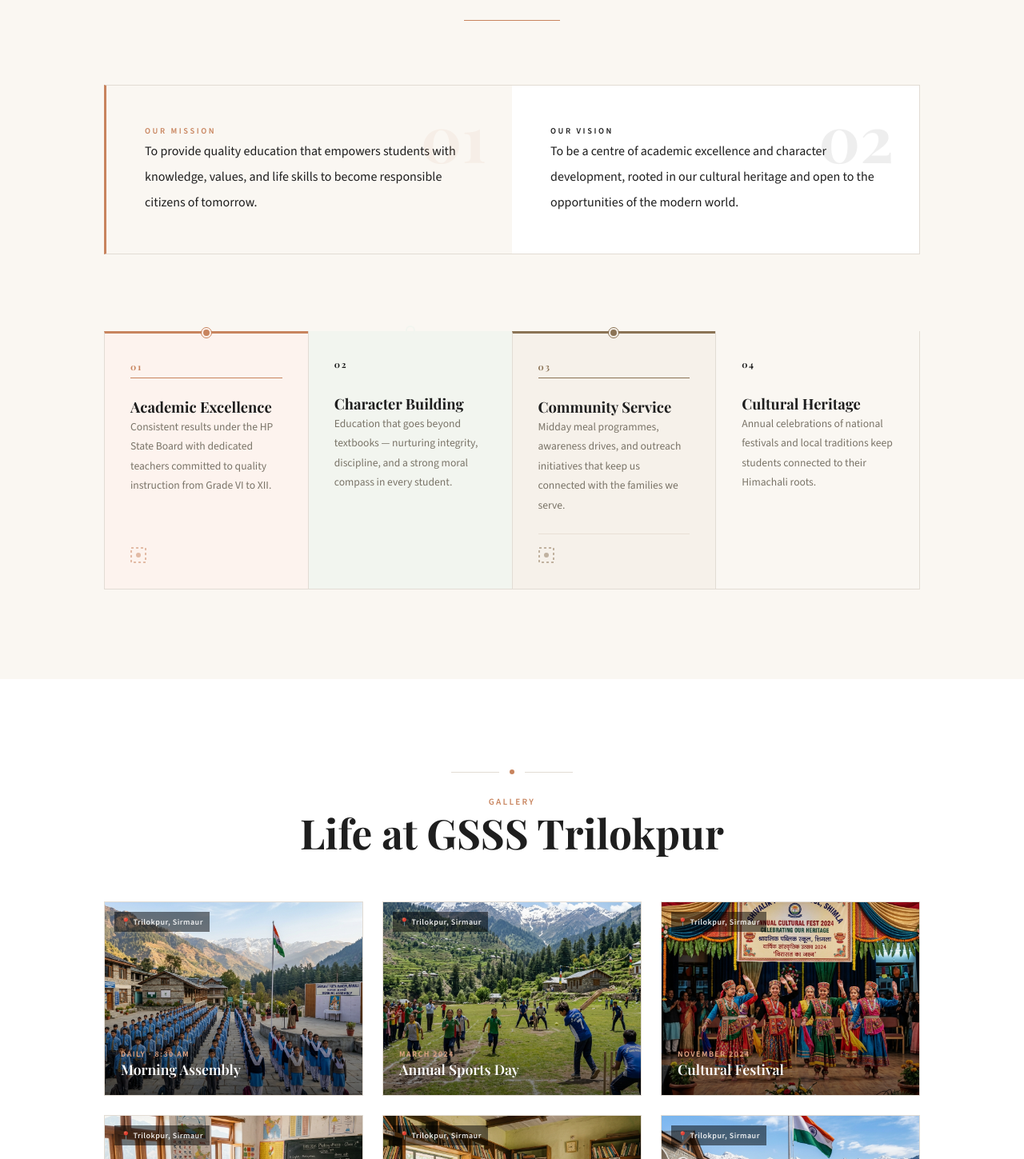
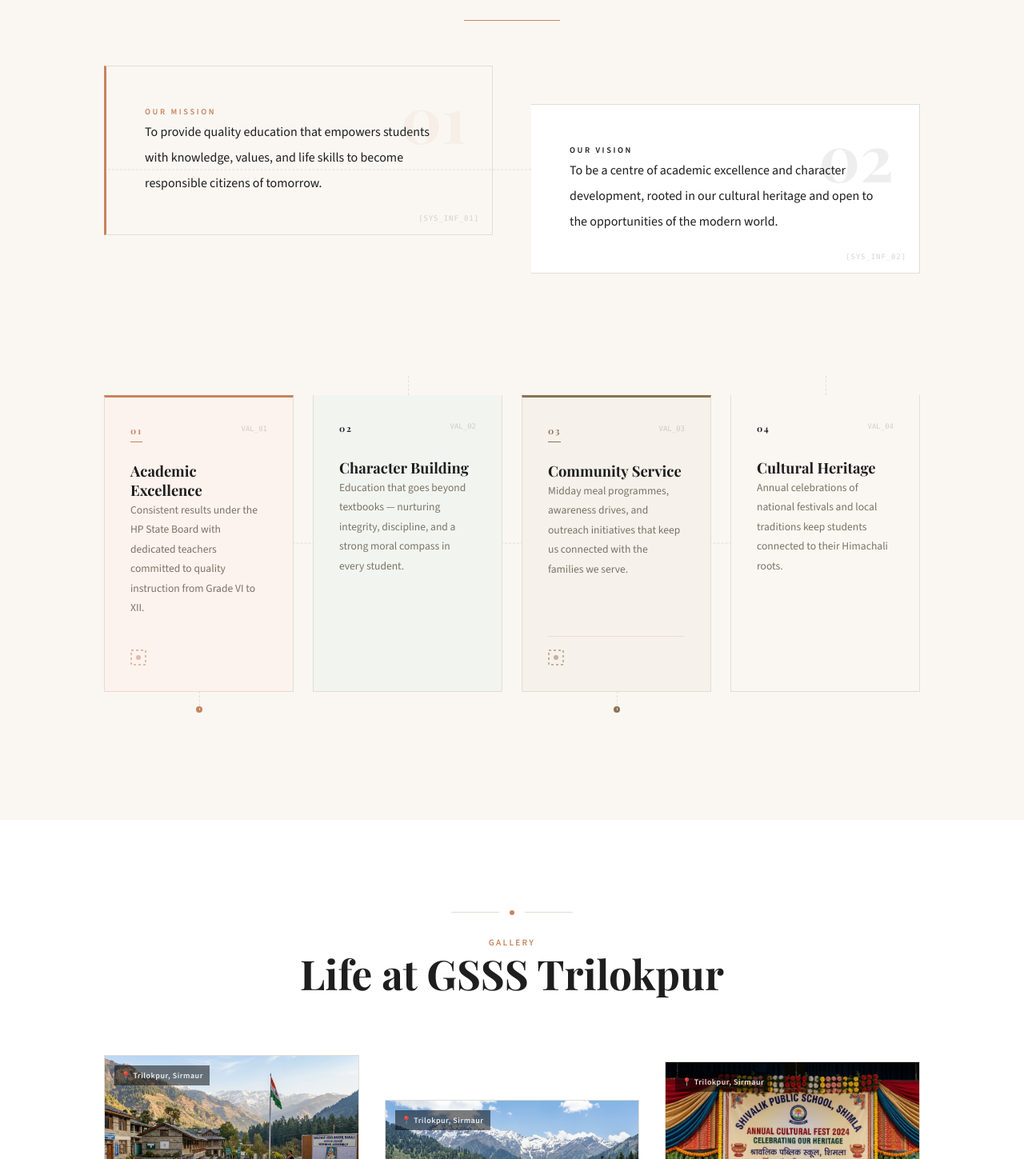
Before and after one commit to KhushiBagga20/GSSS-school-site, a Next.js app: page / in a window 1280 px wide. Shown: the part 981-2430 px from the top of the page at 80% size. Built offline with nearby package versions, Linux system fonts and the light colour scheme.

Commit message:
design: replace principal picture, add background grid, stagger cards across other sections

```diff
--- a/app/globals.css
+++ b/app/globals.css
@@ -30,6 +30,10 @@
 
 body {
   background-color: var(--color-bg);
+  background-image:
+    linear-gradient(to right, rgba(107, 127, 94, 0.035) 1px, transparent 1px),
+    linear-gradient(to bottom, rgba(107, 127, 94, 0.035) 1px, transparent 1px);
+  background-size: 50px 50px;
   color: var(--color-dark);
   font-family: var(--font-body);
   line-height: 1.7;
--- a/components/Amenities/Amenities.tsx
+++ b/components/Amenities/Amenities.tsx
@@ -239,7 +239,7 @@
                   </div>
 
                   {/* Bottom descriptive block */}
-                  <div style={{ borderTop: '1px solid var(--color-border)', paddingTop: '12px' }}>
+                  <div style={{ borderTop: '1px solid var(--color-border)', paddingTop: '12px' }} className="flex justify-between items-end gap-4">
                     <p
                       style={{
                         fontFamily: 'var(--font-body)',
@@ -247,9 +247,13 @@
                         color: 'var(--color-muted)',
                         lineHeight: 1.5,
                       }}
+                      className="flex-1"
                     >
                       {details.subtext}
                     </p>
+                    <span className="text-[8px] font-mono text-muted/20 select-none tracking-widest hidden sm:inline whitespace-nowrap">
+                      [30.54°N]
+                    </span>
                   </div>
                 </motion.div>
               );
--- a/components/Gallery/Gallery.tsx
+++ b/components/Gallery/Gallery.tsx
@@ -151,9 +151,19 @@
           </h2>
         </motion.div>
 
-        {/* ── Gallery grid — centered tiles with zoom ──── */}
-        <div className="grid grid-cols-1 sm:grid-cols-2 lg:grid-cols-3 gap-6">
-          {galleryEvents.map((event, i) => (
+        {/* ── Gallery grid — staggered collage tiles with zoom ──── */}
+        <div className="grid grid-cols-1 sm:grid-cols-2 lg:grid-cols-3 gap-8 py-10">
+          {galleryEvents.map((event, i) => {
+            const designs = [
+              { aspect: 'aspect-[4/3]', offset: 'lg:-translate-y-6' },
+              { aspect: 'aspect-[1/1]', offset: 'lg:translate-y-8' },
+              { aspect: 'aspect-[3/4]', offset: 'lg:-translate-y-4' },
+              { aspect: 'aspect-[3/4]', offset: 'lg:translate-y-6' },
+              { aspect: 'aspect-[4/3]', offset: 'lg:-translate-y-8' },
+              { aspect: 'aspect-[1/1]', offset: 'lg:translate-y-4' },
+            ];
+            const design = designs[i % designs.length];
+            return (
               <motion.button
                 key={event.id}
                 onClick={() => setSelectedEvent(event)}
@@ -163,8 +173,8 @@
                 viewport={{ once: true, margin: '-40px' }}
                 whileHover={{ scale: 1.03 }}
                 transition={{ type: 'spring', stiffness: 300, damping: 20 }}
-              className="group relative overflow-hidden text-left"
-              style={{ aspectRatio: '4/3', border: '1px solid var(--color-border)' }}
+                className={`group relative overflow-hidden text-left ${design.aspect} ${design.offset} transition-transform duration-300`}
+                style={{ border: '1px solid var(--color-border)' }}
                 aria-label={`View: ${t(event.titleKey as Parameters<typeof t>[0])}`}
               >
                 <Image
@@ -200,7 +210,8 @@
                   </p>
                 </div>
               </motion.button>
-          ))}
+            );
+          })}
         </div>
       </div>
 
--- a/components/Vision/Vision.tsx
+++ b/components/Vision/Vision.tsx
@@ -64,20 +64,26 @@
           </div>
         </motion.div>
 
-        {/* ── Mission / Vision — split horizontal ───── */}
-        <div className="grid grid-cols-1 md:grid-cols-2 gap-0 mb-24">
+        {/* ── Mission / Vision — split horizontal, staggered ───── */}
+        <div className="relative mb-32">
+          {/* Horizontal dotted link line behind cards */}
+          <div className="absolute top-1/2 left-0 right-0 h-[1px] border-t border-dashed border-border -translate-y-1/2 z-0 hidden md:block" aria-hidden="true" />
+
+          <div className="grid grid-cols-1 md:grid-cols-2 gap-8 md:gap-12 relative z-10">
             {[
               {
                 label: t('vision.mission'),
                 text: t('vision.missionText'),
                 accent: 'var(--color-terracotta)',
                 num: '01',
+                offset: 'md:-translate-y-6',
               },
               {
                 label: t('vision.visionLabel'),
                 text: t('vision.visionText'),
                 accent: 'var(--color-olive)',
                 num: '02',
+                offset: 'md:translate-y-6',
               },
             ].map((card, i) => (
               <motion.div
@@ -86,12 +92,12 @@
                 initial="hidden"
                 whileInView="visible"
                 viewport={{ once: true, margin: '-60px' }}
-              className="relative p-10 md:p-12"
+                className={`relative p-10 md:p-12 transition-transform duration-300 ${card.offset}`}
                 style={{
                   borderLeft: `3px solid ${card.accent}`,
                   borderTop: '1px solid var(--color-border)',
                   borderBottom: '1px solid var(--color-border)',
-                borderRight: i === 0 ? 'none' : '1px solid var(--color-border)',
+                  borderRight: '1px solid var(--color-border)',
                   backgroundColor: i === 0 ? 'var(--color-cream)' : '#fff',
                 }}
               >
@@ -109,6 +115,11 @@
                   }}
                 >
                   {card.num}
+                </span>
+
+                {/* Floating coordinate helper */}
+                <span className="absolute bottom-3 right-4 text-[9px] font-mono tracking-widest text-muted/30 select-none">
+                  [SYS_INF_{card.num}]
                 </span>
 
                 <p
@@ -137,12 +148,18 @@
               </motion.div>
             ))}
           </div>
+        </div>
 
-        {/* ── Values infographic ────────────────────── */}
-        {/* Desktop: horizontal timeline strip; Mobile: stacked */}
-        <div className="hidden md:flex items-stretch gap-0">
+        {/* ── Values infographic — Staggered wave ────────────────── */}
+        <div className="relative py-12">
+          {/* Central guide line passing through the timeline */}
+          <div className="absolute top-1/2 left-0 right-0 h-[1px] border-t border-dashed border-border -translate-y-1/2 z-0 hidden md:block" aria-hidden="true" />
+
+          {/* Desktop: horizontal wave timeline strip */}
+          <div className="hidden md:flex items-stretch gap-6 relative z-10">
             {visionValues.map((value, i) => {
               const pal = PALETTE[i];
+              const isOffset = i % 2 === 1;
               return (
                 <motion.div
                   key={value.id}
@@ -155,22 +172,39 @@
                     borderTop: `3px solid ${pal.accent}`,
                     borderLeft: '1px solid var(--color-border)',
                     borderBottom: '1px solid var(--color-border)',
-                  borderRight: i === visionValues.length - 1 ? '1px solid var(--color-border)' : 'none',
+                    borderRight: '1px solid var(--color-border)',
                     backgroundColor: pal.bg,
                     minHeight: '320px',
+                    transform: isOffset ? 'translateY(24px)' : 'translateY(-24px)',
                   }}
                 >
-                {/* Top connector dot */}
+                  {/* Connector dot on the center line */}
                   <div
-                  className="absolute -top-[7px] left-1/2 -translate-x-1/2 w-3 h-3 rounded-full"
-                  style={{ backgroundColor: pal.accent, border: `2px solid ${pal.bg}`, outline: `1px solid ${pal.accent}` }}
+                    className="absolute w-2 h-2 rounded-full"
+                    style={{
+                      backgroundColor: pal.accent,
+                      left: '50%',
+                      transform: 'translateX(-50%)',
+                      top: isOffset ? '-27px' : 'auto',
+                      bottom: isOffset ? 'auto' : '-27px',
+                    }}
+                    aria-hidden="true"
+                  />
+                  {/* Vertical connector line leading to dot */}
+                  <div
+                    className="absolute w-[1px] border-l border-dashed border-border"
+                    style={{
+                      left: '50%',
+                      top: isOffset ? '-24px' : 'auto',
+                      bottom: isOffset ? 'auto' : '-24px',
+                      height: '24px',
+                    }}
                     aria-hidden="true"
                   />
 
                   <div className="p-8 flex flex-col h-full">
-                  {/* Big number */}
+                    <div className="flex justify-between items-start mb-6">
                       <div
-                    className="mb-6 inline-block"
                         style={{
                           fontFamily: 'var(--font-heading)',
                           fontSize: '0.7rem',
@@ -183,6 +217,10 @@
                         }}
                       >
                         {value.number}
+                      </div>
+                      <span className="text-[9px] font-mono text-muted/30 select-none">
+                        VAL_{value.number}
+                      </span>
                     </div>
 
                     <h3
@@ -210,7 +248,7 @@
                       {t(value.descriptionKey as Parameters<typeof t>[0])}
                     </p>
 
-                  {/* Bottom icon */}
+                    {/* Bottom icon diagram */}
                     <div className="mt-6 pt-4" style={{ borderTop: `1px solid ${pal.accent}22` }} aria-hidden="true">
                       <svg width="20" height="20" viewBox="0 0 20 20" fill="none">
                         <rect x="1" y="1" width="18" height="18" stroke={pal.accent} strokeWidth="1" fill="none" strokeDasharray="3 3" />
@@ -221,6 +259,7 @@
                 </motion.div>
               );
             })}
+          </div>
         </div>
 
         {/* Mobile: accordion-style stack */}
--- a/data/school.ts
+++ b/data/school.ts
@@ -54,7 +54,7 @@
   message: `It is my privilege to welcome you to the official website of Government Senior Secondary School, Trilokpur. Since our establishment in 1958, this institution has stood as a beacon of learning in the Surla region of Sirmaur district. Our dedicated team of 21 teachers is committed to nurturing every student — academically, morally, and culturally. We believe that education is not merely the transfer of knowledge, but the shaping of character and the kindling of curiosity. I invite parents, students, and the community to walk this journey of learning and growth with us.`,
   // [PLACEHOLDER] Replace with actual Hindi message
   messageHi: `सरकारी वरिष्ठ माध्यमिक विद्यालय, त्रिलोकपुर की आधिकारिक वेबसाइट पर आपका स्वागत है। वर्ष 1958 से यह संस्था सिरमौर जिले के सुरला क्षेत्र में शिक्षा का केंद्र रही है। हमारे 21 समर्पित शिक्षक विद्यार्थियों के सर्वांगीण विकास के लिए प्रतिबद्ध हैं। मेरा विश्वास है कि शिक्षा केवल ज्ञान का हस्तांतरण नहीं है, बल्कि यह चरित्र निर्माण और जिज्ञासा की ज्योति जलाने का माध्यम है।`,
-  imageSrc: '/images/principal.png',
+  imageSrc: '/images/principal.jpg',
 };
 
 export const quickStats: QuickStat[] = [
@@ -208,7 +208,7 @@
     nameHi: 'प्रिया बग्गा',
     designation: 'Principal',
     designationHi: 'प्रधानाचार्य',
-    imageSrc: '/images/principal.png',
+    imageSrc: '/images/principal.jpg',
   },
   {
     id: 's2',
```
Also changed, not shown: components/Staff/Staff.tsx (+14 -4 lines), public/images/principal.jpg (added). Lines whose indentation alone changed are shown as unchanged.
